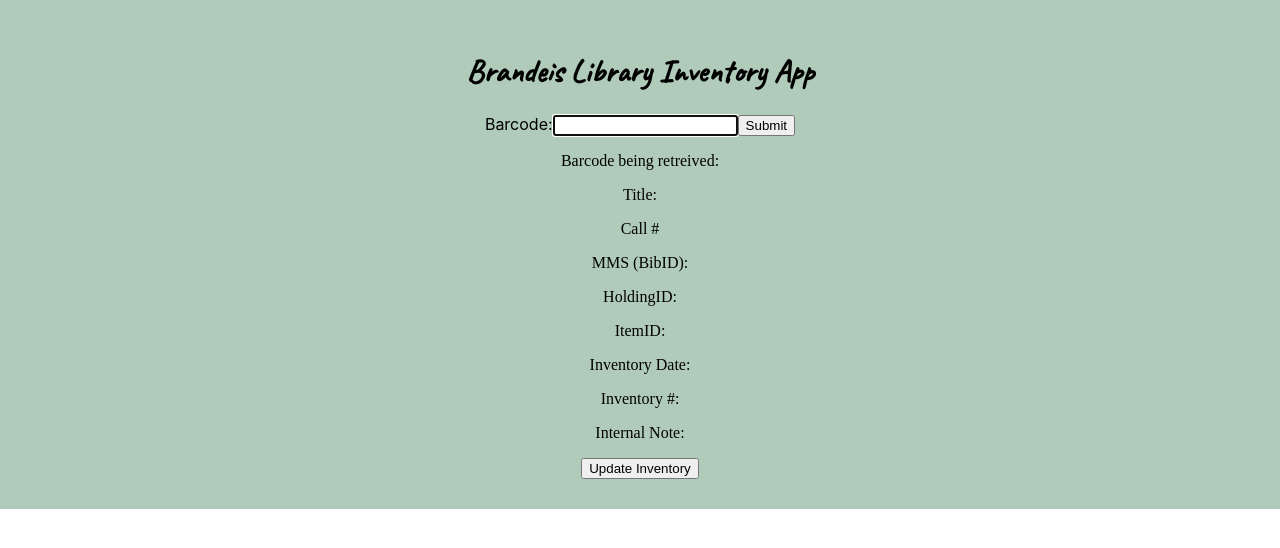
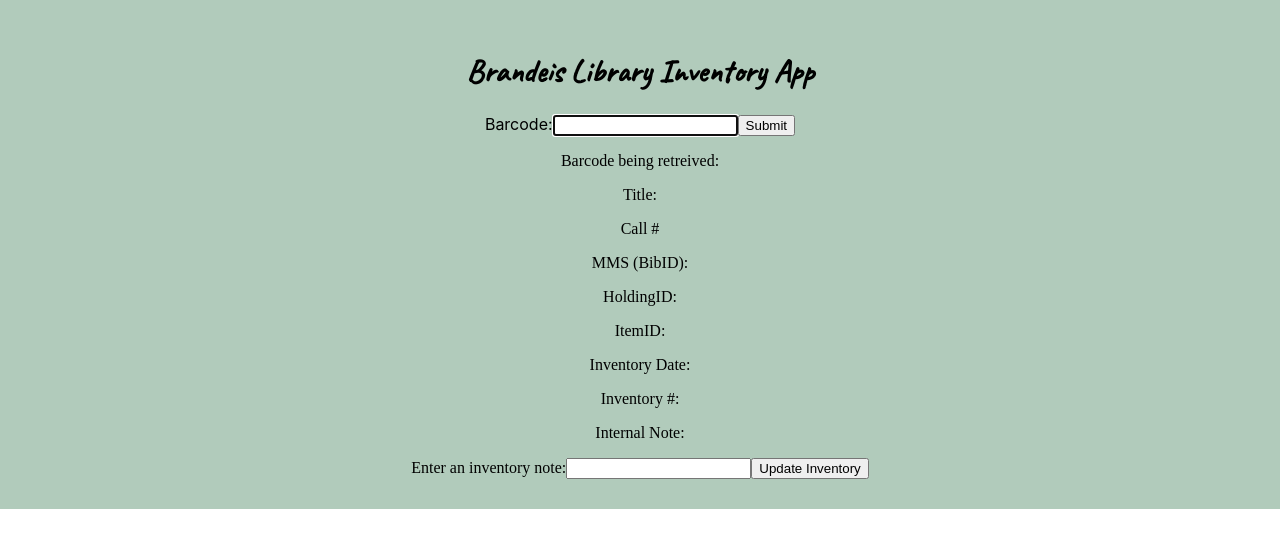
Before and after one commit to Brandeis-Library/Inventory_App, a React (Create React App) app in the folder frontend/: page / in a window 1280 px wide. Shown: the top 548 px of the page. Built offline with nearby package versions, Linux system fonts and the light colour scheme; a web font is replaced by a local one.

Commit message:
add dynamic form input that saves to internal_Note_3

```diff
--- a/frontend/src/FindItem.js
+++ b/frontend/src/FindItem.js
@@ -40,7 +40,7 @@
       callNum: data.holding_data.call_number,
       inventoryDate: data.item_data.inventory_date || "None",
       inventoryNum: data.item_data.inventory_number,
-      internalNote3: "This item updated. ",//data.item_data.internal_note_3,
+      internalNote3: data.item_data.internal_note_3,
       dataObj: data,
     })
   }
@@ -57,6 +57,10 @@
 
     let { data } = await axios.put("http://localhost:9000/updateItem", { ...this.state.dataObj, note: this.state.internalNote3, mmsId: this.state.mms_id, holdingId: this.state.holdingID, itemId: this.state.itemID })
     console.log("inventory data from the back end, received on the front end api", data)
+  }
+
+  handleChange = async (event) => {
+    await this.setState({ internalNote3: event.target.value });
   }
 
   async componentDidUpdate(prevProps, prevState) {
@@ -79,7 +83,13 @@
         <p>Inventory Date: {this.state.inventoryDate}</p>
         <p>Inventory #: {this.state.inventoryNum}</p>
         <p>Internal Note: {this.state.internalNote3}</p>
-        <button onClick={this.updateInventory} >Update Inventory</button>
+        <form onSubmit={this.updateInventory}>
+          <label>
+            Enter an inventory note:
+            <input type="text" value={this.state.internalNote3} onChange={this.handleChange} />
+          </label>
+          <button  >Update Inventory</button>
+        </form>
       </div>)
   }
 }
```
Also changed, not shown: 1 other file (tests, documents, lock files or other folders).
